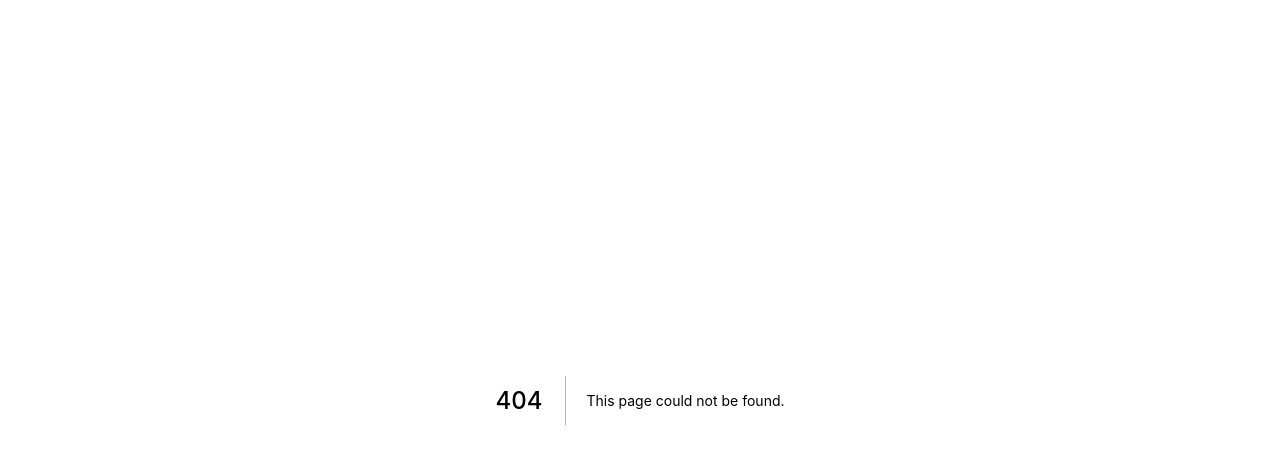
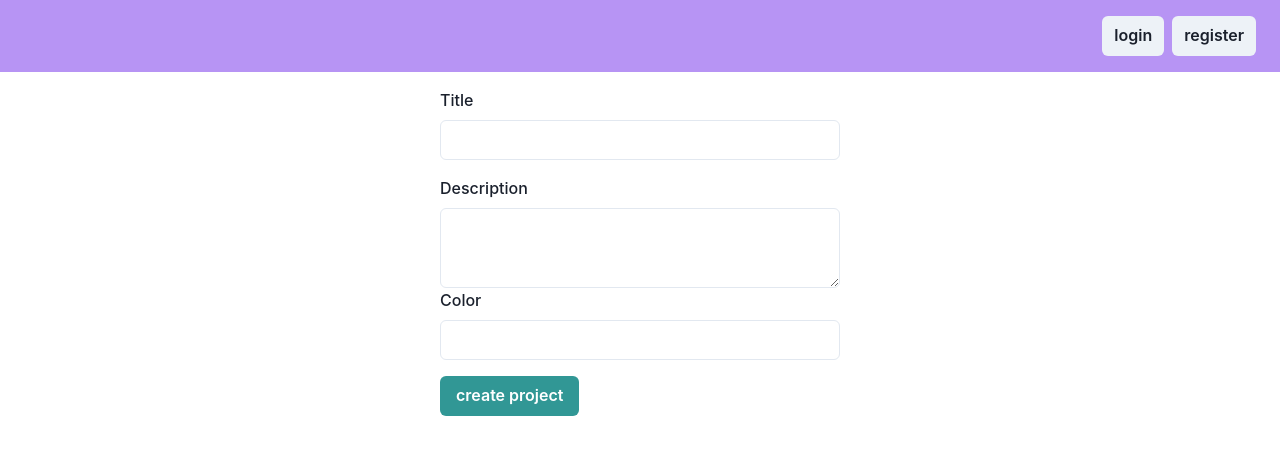
Before and after one commit to mannan0819/timerapp, a Next.js app in the folder web/: page /create-project in a window 1280 px wide. Before the commit this address had no page. Shown: the top 454 px of the page. Built offline with nearby package versions, Linux system fonts and the light colour scheme; no server answers.

Commit message:
changes to making new project

```diff
--- a/web/src/generated/graphql.tsx
+++ b/web/src/generated/graphql.tsx
@@ -269,6 +269,19 @@ export type ChangePasswordMutation = (
   ) }
 );
 
+export type CreateProjectMutationVariables = Exact<{
+  input: ProjectInput;
+}>;
+
+
+export type CreateProjectMutation = (
+  { __typename?: 'Mutation' }
+  & { createProject: (
+    { __typename?: 'Projects' }
+    & Pick<Projects, 'id' | 'title' | 'text' | 'colorhex' | 'createdAt' | 'updatedAt'>
+  ) }
+);
+
 export type CreateReadMutationVariables = Exact<{
   input: ReadInput;
 }>;
@@ -502,6 +515,44 @@ export function useChangePasswordMutation(baseOptions?: Apollo.MutationHookOptio
 export type ChangePasswordMutationHookResult = ReturnType<typeof useChangePasswordMutation>;
 export type ChangePasswordMutationResult = Apollo.MutationResult<ChangePasswordMutation>;
 export type ChangePasswordMutationOptions = Apollo.BaseMutationOptions<ChangePasswordMutation, ChangePasswordMutationVariables>;
+export const CreateProjectDocument = gql`
+    mutation CreateProject($input: ProjectInput!) {
+  createProject(input: $input) {
+    id
+    title
+    text
+    colorhex
+    createdAt
+    updatedAt
+  }
+}
+    `;
+export type CreateProjectMutationFn = Apollo.MutationFunction<CreateProjectMutation, CreateProjectMutationVariables>;
+
+/**
+ * __useCreateProjectMutation__
+ *
+ * To run a mutation, you first call `useCreateProjectMutation` within a React component and pass it any options that fit your needs.
+ * When your component renders, `useCreateProjectMutation` returns a tuple that includes:
+ * - A mutate function that you can call at any time to execute the mutation
+ * - An object with fields that represent the current status of the mutation's execution
+ *
+ * @param baseOptions options that will be passed into the mutation, supported options are listed on: https://www.apollographql.com/docs/react/api/react-hooks/#options-2;
+ *
+ * @example
+ * const [createProjectMutation, { data, loading, error }] = useCreateProjectMutation({
+ *   variables: {
+ *      input: // value for 'input'
+ *   },
+ * });
+ */
+export function useCreateProjectMutation(baseOptions?: Apollo.MutationHookOptions<CreateProjectMutation, CreateProjectMutationVariables>) {
+        const options = {...defaultOptions, ...baseOptions}
+        return Apollo.useMutation<CreateProjectMutation, CreateProjectMutationVariables>(CreateProjectDocument, options);
+      }
+export type CreateProjectMutationHookResult = ReturnType<typeof useCreateProjectMutation>;
+export type CreateProjectMutationResult = Apollo.MutationResult<CreateProjectMutation>;
+export type CreateProjectMutationOptions = Apollo.BaseMutationOptions<CreateProjectMutation, CreateProjectMutationVariables>;
 export const CreateReadDocument = gql`
     mutation CreateRead($input: ReadInput!) {
   createRead(input: $input) {
--- a/web/src/pages/_app.tsx
+++ b/web/src/pages/_app.tsx
@@ -12,13 +12,14 @@ function MyApp({ Component, pageProps }) {
   return (
     <ApolloProvider client={client}>
       <ChakraProvider resetCSS theme={theme}>
-        {/* <ColorModeProvider
+        <ColorModeProvider
           options={{
-            useSystemColorMode: true,
+            useSystemColorMode: false,
+            initialColorMode: "light",
           }}
-        > */}
-        <Component {...pageProps} />
-        {/* </ColorModeProvider> */}
+        >
+          <Component {...pageProps} />
+        </ColorModeProvider>
       </ChakraProvider>
     </ApolloProvider>
   );
--- /dev/null
+++ b/web/src/pages/create-project.tsx
@@ -0,0 +1,71 @@
+import { Button } from "@chakra-ui/button";
+import { FormControl } from "@chakra-ui/form-control";
+import { Box } from "@chakra-ui/layout";
+import { Form, Formik } from "formik";
+import { withUrqlClient } from "next-urql";
+import { useRouter } from "next/router";
+import React from "react";
+import { InputField } from "../components/InputField";
+import { Layout } from "../components/Layout";
+import { useCreateProjectMutation } from "../generated/graphql";
+import { createUrqlClient } from "../utils/createUrqlClient";
+import { useIsAuth } from "../utils/isAuth";
+
+interface ProjectProps {}
+
+const CreateProject: React.FC<ProjectProps> = ({}) => {
+  const router = useRouter();
+  const [createRead] = useCreateProjectMutation();
+  // useIsAuth();
+  return (
+    <Layout variant="small">
+      <Formik
+        initialValues={{ title: "", text: "", colorhex: "" }}
+        onSubmit={async (values) => {
+          const res = await createRead({
+            variables: {
+              input: {
+                title: values.title,
+                text: values.text,
+                colorhex: values.colorhex,
+              },
+            },
+          });
+          if (!res.errors) router.push("/");
+          //if (res.error.message.includes("Not Authenticated"))
+          // router.replace("/login");
+          //else console.log(values);
+          // console.log(router);
+        }}
+      >
+        {({ isSubmitting }) => (
+          <Form>
+            <FormControl>
+              <InputField name="title" type="text" label="Title" />
+              <Box mt={4}>
+                <InputField
+                  textarea
+                  name="text"
+                  type="text"
+                  label="Description"
+                />
+              </Box>
+              <InputField name="colorhex" type="text" label="Color" />
+            </FormControl>
+
+            <Button
+              mt={4}
+              colorScheme="teal"
+              type="submit"
+              isLoading={isSubmitting}
+            >
+              create project
+            </Button>
+          </Form>
+        )}
+      </Formik>
+    </Layout>
+  );
+};
+
+export default CreateProject;
--- a/web/src/pages/index.tsx
+++ b/web/src/pages/index.tsx
@@ -37,7 +37,8 @@ const Index = () => {
         </Box>
       </Heading>
       <Stack spacing={8}>
-        {data?.Timers.map((timer) => (
+        {data?.Timers.map((timer) =>
+          timer.complete ? (
             <Box key={timer.id} p={5} shadow="md" borderWidth="1px">
               <Heading fontSize="lg">{timer.title}</Heading>
               <Heading fontSize="md">{timer.project.title}</Heading>
@@ -53,7 +54,8 @@ const Index = () => {
                 </Box>
               </Flex>
             </Box>
-        ))}
+          ) : null
+        )}
       </Stack>
       {/* {data ? (
         <>
--- a/web/src/theme.tsx
+++ b/web/src/theme.tsx
@@ -1,18 +1,18 @@
-import { extendTheme } from '@chakra-ui/react'
-import { createBreakpoints } from '@chakra-ui/theme-tools'
+import { extendTheme } from "@chakra-ui/react";
+import { createBreakpoints } from "@chakra-ui/theme-tools";
 
-const fonts = { mono: `'Menlo', monospace` }
+const fonts = { mono: `'Menlo', monospace` };
 
 const breakpoints = createBreakpoints({
-  sm: '40em',
-  md: '52em',
-  lg: '64em',
-  xl: '80em',
-})
+  sm: "40em",
+  md: "52em",
+  lg: "64em",
+  xl: "80em",
+});
 
 const theme = extendTheme({
   colors: {
-    black: '#16161D',
+    black: "#c86500",
   },
   fonts,
   breakpoints,
@@ -33,9 +33,9 @@ const theme = extendTheme({
           />
         </svg>
       ),
-      viewBox: '0 0 3000 3163',
+      viewBox: "0 0 3000 3163",
     },
   },
-})
+});
 
-export default theme
+export default theme;
```
Also changed, not shown: web/src/components/TimerRender.tsx (+37 -22 lines), web/src/graphql/mutations/createproject.graphql (added, +10 -0 lines), 1 other file (tests, documents, lock files or other folders). Lines whose indentation alone changed are shown as unchanged.
